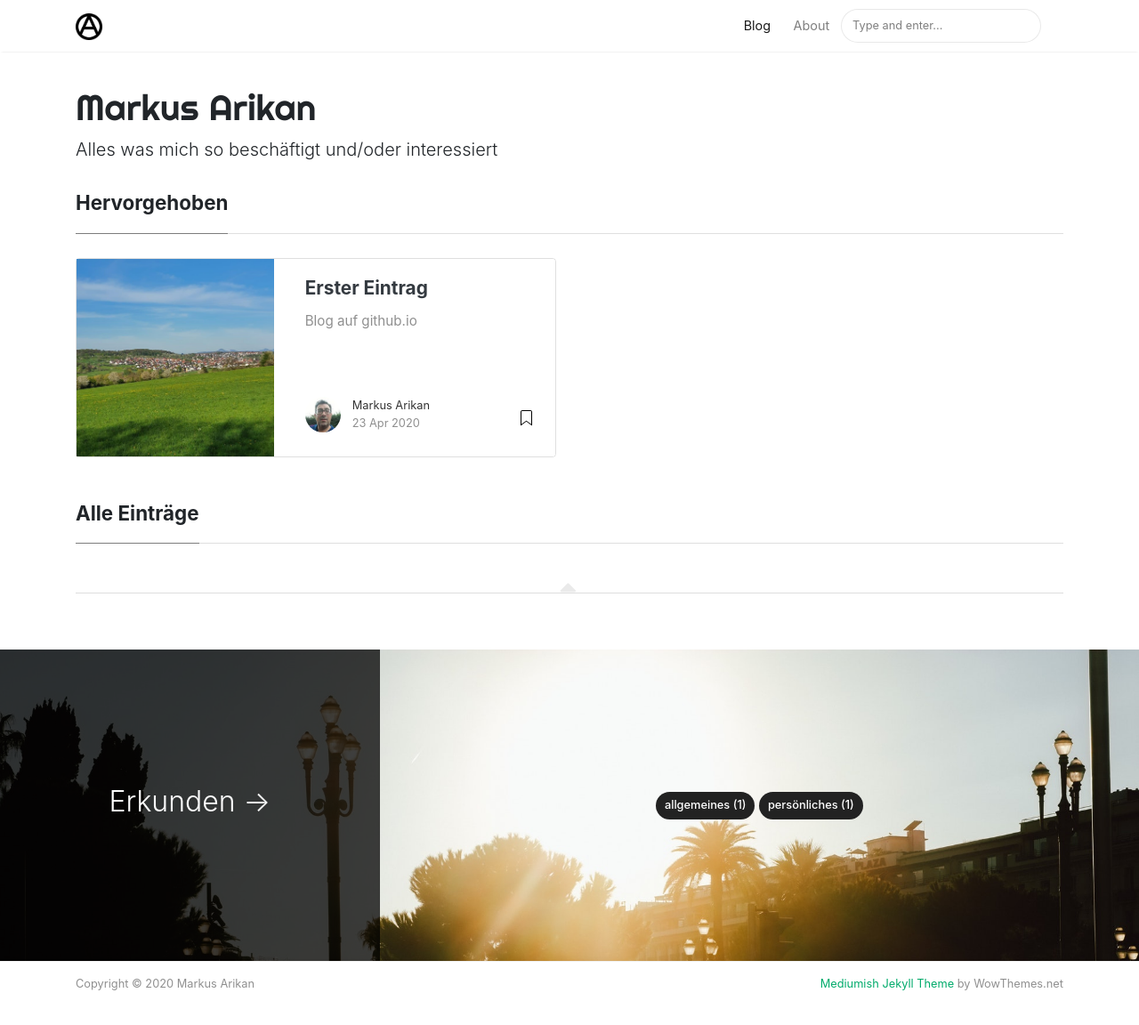
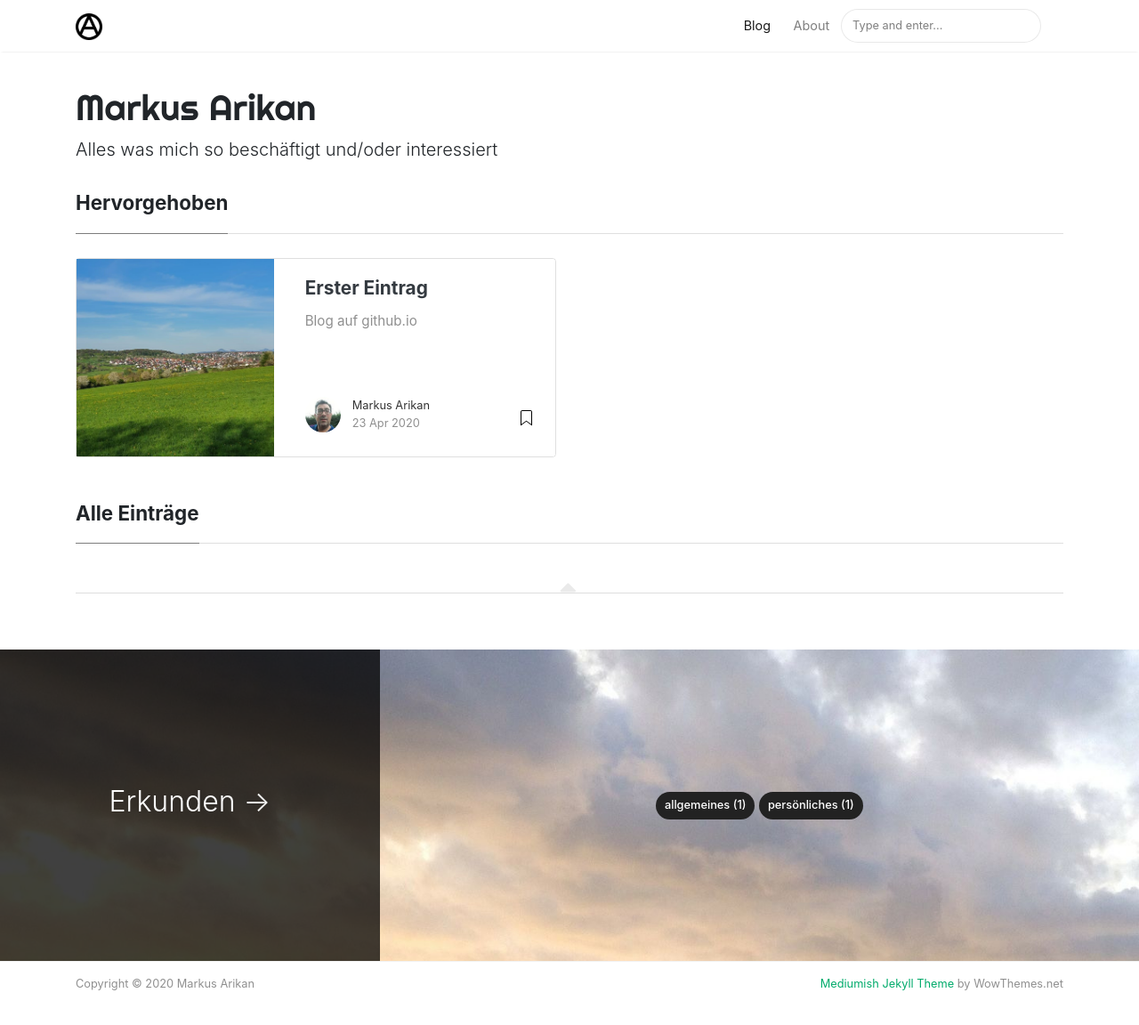
Before and after one commit to marikan1965/marikan1965.github.io, a Jekyll site: the page built from index.html, in a window 1280 px wide and 1190 px high. Shown: the top 1152 px of the window at 89% size. Built offline with Jekyll 4.4.1, drawn with Linux system fonts in a browser that asks for light colours; nearby versions of some CDN libraries; the list of posts is cut into pages by our own code.

Commit message:
Domburg Beach added

```diff
--- a/assets/css/screen.css
+++ b/assets/css/screen.css
@@ -774,7 +774,7 @@ iframe {
         padding: 0;
         height: 350px;
         border-radius: 0;
-        background-image: url(../images/jumbotron.jpg);
+        background-image: url(../images/domburg_beach.jpg);
         background-size: cover;
     }
 
@@ -792,7 +792,7 @@ iframe {
     margin-top: 3rem;
     padding: 0;
     border-radius: 0;
-    background-image: url(../images/jumbotron.jpg);
+    background-image: url(../images/domburg_beach.jpg);
     background-size: cover;
 }
 
```
Also changed, not shown: assets/images/domburg_beach.jpg (added).
